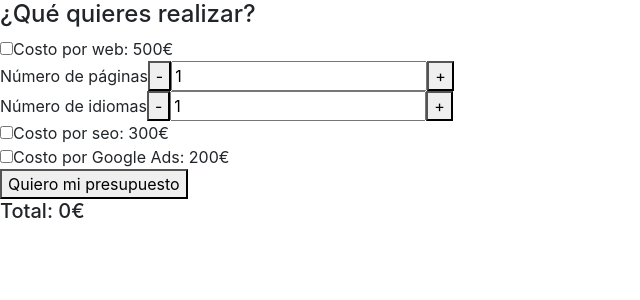
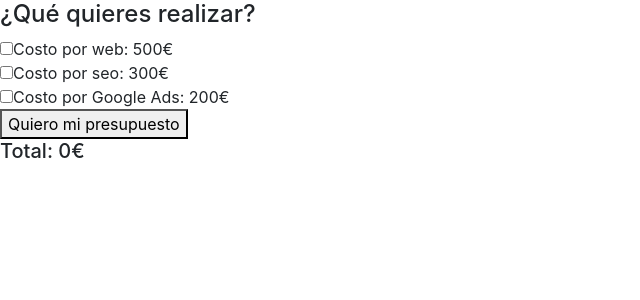
Before and after one commit to adaldin/budgetApp, a React (Create React App) app in the folder budget-app/: page / in a window 1280 px wide. Shown: the top 300 px of the page, without its empty margins (0-640 px from the left). Built offline with nearby package versions, Linux system fonts and the light colour scheme.

Commit message:
Functionality create budget created and working

```diff
--- a/budget-app/package.json
+++ b/budget-app/package.json
@@ -7,6 +7,7 @@
     "@testing-library/react": "^13.2.0",
     "@testing-library/user-event": "^13.5.0",
     "bootstrap": "^5.1.3",
+    "nanoid": "^3.3.4",
     "react": "^18.1.0",
     "react-bootstrap": "^2.4.0",
     "react-dom": "^18.1.0",
--- a/budget-app/src/App.css
+++ b/budget-app/src/App.css
@@ -1,3 +1,8 @@
 /* .app__container{
 height:  100vh;
 } */
+
+.counter__container{
+    display: flex;
+    flex-direction: row;
+}
--- a/budget-app/src/App.js
+++ b/budget-app/src/App.js
@@ -1,9 +1,13 @@
 import { useState, useEffect } from "react";
 import "./App.css";
+import WebOptions from "./components/WebOptions.js";
+import Panell from "./components/Panell.js";
 import { pricing } from "./pricing";
+import { nanoid } from "nanoid";
+// import Header from "./components/Header";
 
 function App() {
-  const [budget, setBudget] = useState({
+  const [product, setProduct] = useState({
     web: false,
     seo: false,
     ads: false,
@@ -12,60 +16,82 @@ function App() {
   });
   const [total, setTotal] = useState(0);
 
+  const [budget, setBudget] = useState([]);
+
   useEffect(() => {
     updateTotal();
-  }, [budget]); // eslint-disable-line react-hooks/exhaustive-deps
+  }, [product]); // eslint-disable-line react-hooks/exhaustive-deps
 
   function updateBudget(event) {
     event.preventDefault();
     let { name, value, checked, type } = event.target;
-    let newBudget = { ...budget };
+    let newBudget = { ...product };
     if (value === "") {
       value = 0;
     }
 
     if (type === "submit" || type === "text" || type === "checkbox")
       newBudget[name] = type === "checkbox" ? checked : parseInt(value);
-    setBudget(newBudget);
+    setProduct(newBudget);
   }
 
-  function updateTotal(event) {
+  function updateTotal() {
     let newTotal = 0;
-    for (const key in budget) {
-      if (typeof budget[key] === "boolean" && budget[key]) {
+    for (const key in product) {
+      if (typeof product[key] === "boolean" && product[key]) {
         newTotal = newTotal + pricing[key];
-      } else if (typeof budget[key] === "number" && budget[key] > 1) {
-        newTotal = newTotal + (budget[key] - 1) * pricing[key];
+      } else if (typeof product[key] === "number" && product[key] > 1) {
+        newTotal = newTotal + (product[key] - 1) * pricing[key];
       }
     }
 
     setTotal(newTotal);
   }
+
   function handleClick(event) {
     event.preventDefault();
     const { name, value, id } = event.target;
 
     if (id === "pagesAdd") {
-      setBudget((prevValue) => {
+      setProduct((prevValue) => {
         return { ...prevValue, [name]: parseInt(value) + 1 };
       });
     } else if (id === "pagesSubs") {
-      setBudget((prevValue) => {
+      setProduct((prevValue) => {
         return { ...prevValue, [name]: parseInt(value) - 1 };
       });
     } else if (id === "langAdd") {
-      setBudget((prevValue) => {
+      setProduct((prevValue) => {
         return { ...prevValue, [name]: parseInt(value) + 1 };
       });
     } else if (id === "langSubs") {
-      setBudget((prevValue) => {
+      setProduct((prevValue) => {
         return { ...prevValue, [name]: parseInt(value) - 1 };
       });
     }
   }
 
+  function createNewBudget(event) {
+    event.preventDefault();
+    let newDate = new Date().toDateString();
+    let newBudget = {};
+
+    for (const key in product) {
+      if (typeof product[key] === "boolean" && product[key]) {
+        newBudget = {
+          id: nanoid(),
+          date: newDate,
+          details: product,
+        };
+      }
+    }
+    if (newBudget.id !== undefined) {
+      setBudget((prevBudget) => [newBudget, ...prevBudget]);
+    }
+    // setCurrentBudgetId(newNote.id);
+  }
+
   return (
-    <>
     <form>
       <div>
         <h4>¿Qué quieres realizar?</h4>
@@ -74,69 +100,36 @@ function App() {
         <input
           type="checkbox"
           name="web"
-            checked={budget.web}
+          checked={product.web}
           onChange={updateBudget}
         />
         <label>Costo por web: 500€</label>
       </div>
-        <div>
-          <label htmlFor="pages">Número de páginas</label>
-          <button
-            onClick={handleClick}
-            name="pages"
-            id="pagesSubs"
-            value={budget.pages}
-          >
-            -
-          </button>
-          <input
-            id="pages"
-            type="text"
-            name="pages"
-            value={budget.pages}
-            onChange={updateBudget}
+
+      {product.web ? (
+        <Panell>
+          <WebOptions
+            handleClick={handleClick}
+            updateBudget={updateBudget}
+            value={product.pages}
+            name="páginas"
           />
-          <button
-            onClick={handleClick}
-            name="pages"
-            id="pagesAdd"
-            value={budget.pages}
-          >
-            +
-          </button>
-        </div>
-        <div>
-          <label htmlFor="languages">Número de idiomas</label>
-          <button
-            onClick={handleClick}
-            name="languages"
-            id="langSubs"
-            value={budget.languages}
-          >
-            -
-          </button>
-          <input
-            id="languages"
-            type="text"
-            name="languages"
-            value={budget.languages}
-            onChange={updateBudget}
+          <WebOptions
+            handleClick={handleClick}
+            updateBudget={updateBudget}
+            value={product.languages}
+            name="idiomas"
           />
-          <button
-            onClick={handleClick}
-            name="languages"
-            id="langAdd"
-            value={budget.languages}
-          >
-            +
-          </button>
-        </div>
+        </Panell>
+      ) : (
+        " "
+      )}
 
       <div>
         <input
           type="checkbox"
           name="seo"
-            checked={budget.seo}
+          checked={product.seo}
           onChange={updateBudget}
         />
         <label>Costo por seo: 300€</label>
@@ -145,19 +138,18 @@ function App() {
         <input
           type="checkbox"
           name="ads"
-            checked={budget.ads}
+          checked={product.ads}
           onChange={updateBudget}
         />
         <label>Costo por Google Ads: 200€</label>
       </div>
       <div>
-          <button onClick={updateTotal}>Quiero mi presupuesto</button>
+        <button onClick={createNewBudget}>Quiero mi presupuesto</button>
       </div>
       <div>
         <h5>Total: {total}€</h5>
       </div>
     </form>
-    </>
   );
 }
 
--- /dev/null
+++ b/budget-app/src/components/Header.js
@@ -0,0 +1,33 @@
+import { Link } from "react-router-dom";
+import Container from "react-bootstrap/Container";
+import Row from "react-bootstrap/Row";
+import Col from "react-bootstrap/Col";
+import Navbar from "react-bootstrap/Navbar";
+import Nav from "react-bootstrap/Nav";
+import NavLink from "react-bootstrap/NavLink";
+
+function Header() {
+  return (
+    <Navbar bg="light" variant="light" fixed="top">
+      <Container fluid>
+        <Row className="w-100">
+          <Col sm={12} md={4}>
+            <Navbar.Brand href="#">X-Solutions</Navbar.Brand>
+          </Col>
+          <Col sm={12} md={8}>
+            <Nav className="justify-content-end">
+              <NavLink as={Link} to="/">
+                Home
+              </NavLink>
+              <NavLink as={Link} to="/budget">
+                Get Your Budget
+              </NavLink>
+            </Nav>
+          </Col>
+        </Row>
+      </Container>
+    </Navbar>
+  );
+}
+
+export default Header;
--- /dev/null
+++ b/budget-app/src/components/WebOptions.js
@@ -0,0 +1,34 @@
+function WebOptions(props) {
+  return (
+    <div>
+      <label htmlFor="pages">Número de {props.name}</label>
+      <div className="counter__container">
+        <button
+          onClick={props.handleClick}
+          name="pages"
+          id="pagesSubs"
+          value={props.value}
+        >
+          -
+        </button>
+        <input
+          id="pages"
+          type="text"
+          name="pages"
+          value={props.value}
+          onChange={props.updateBudget}
+          min={1}
+        />
+        <button
+          onClick={props.handleClick}
+          name="pages"
+          id="pagesAdd"
+          value={props.value}
+        >
+          +
+        </button>
+      </div>
+    </div>
+  );
+}
+export default WebOptions;
```
Also changed, not shown: budget-app/src/components/BudgetForm.js (added, +119 -0 lines), budget-app/src/pages/Budget.js (added, +22 -0 lines), 1 other file (tests, documents, lock files or other folders). Lines whose indentation alone changed are shown as unchanged.
